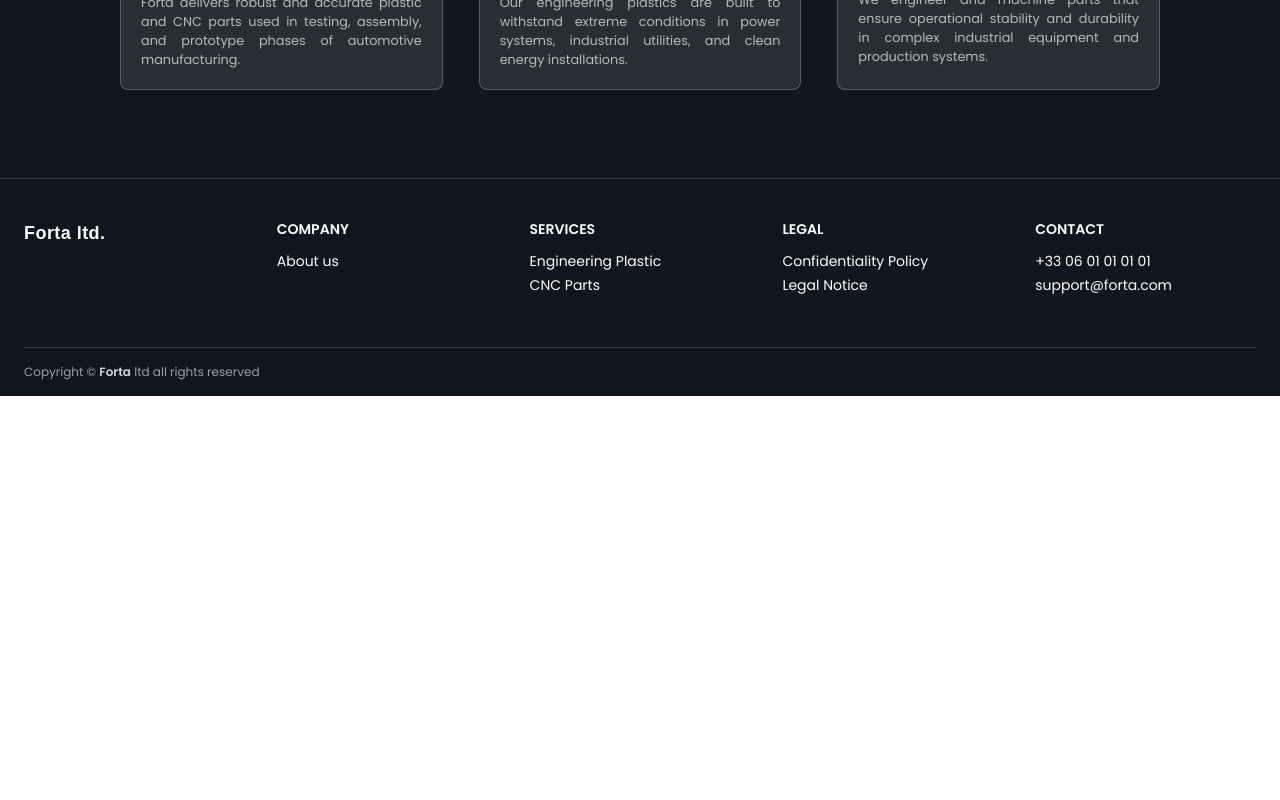
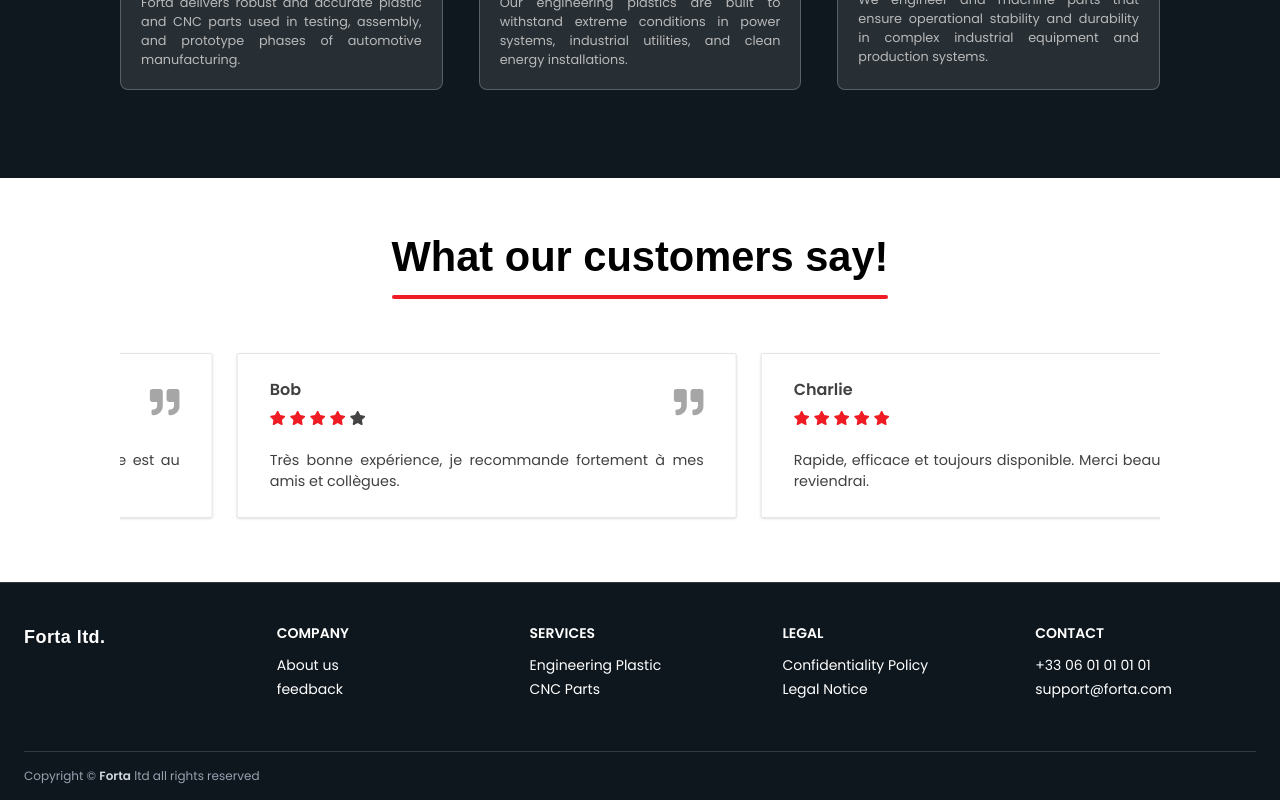
Before and after one commit to LouisJagueneau/Forta_Website, a React (Vite) app in the folder forta_website/: page / in a window 1280 px wide. Shown: the part 2611-3411 px from the top of the page. Before the commit the page ends 3007 px from the top, so only its background shows below. Built offline with nearby package versions, Linux system fonts and the light colour scheme; a web font is replaced by a local one.

Commit message:
Feedbacks infinite loop

```diff
--- a/forta_website/src/components/footer.jsx
+++ b/forta_website/src/components/footer.jsx
@@ -17,6 +17,7 @@ const Footer = () => {
           <h2 className="font-semibold mb-3 ">{t('footer_company_title')}</h2>
           <ul className="space-y-1">
             <li><Link to='/about' className="hover:underline cursor-pointer">{t('footer_about_us_link')}</Link></li>
+            <li><Link to='/feedback' className="hover:underline cursor-pointer">feedback</Link></li>
           </ul>
         </div>
 
--- a/forta_website/src/index.css
+++ b/forta_website/src/index.css
@@ -24,3 +24,16 @@
 .custom-pagination .swiper-pagination-bullet-active {
     background-color: #ec1c24;
 }
+
+@keyframes infinite-scroll {
+  0% {
+    transform: translateX(0);
+  }
+  100% {
+    transform: translateX(calc(-50% - 20px));
+  }
+}
+
+.infinite-scroll {
+  animation: infinite-scroll 40s linear infinite;
+}
--- a/forta_website/src/pages/home.jsx
+++ b/forta_website/src/pages/home.jsx
@@ -5,7 +5,7 @@ import CountUp from 'react-countup'
 import { useInView } from 'react-intersection-observer'
 import aboutImage from '../assets/About imag.png'
 import { CiForkAndKnife } from "react-icons/ci";
-import { FaArrowRight } from "react-icons/fa6";
+import { FaArrowRight, FaUpLong } from "react-icons/fa6";
 import { CiMedicalCross } from "react-icons/ci";
 import { SlEnergy } from "react-icons/sl";
 import { CiBoxes } from "react-icons/ci";
@@ -13,9 +13,18 @@ import { CiDeliveryTruck } from "react-icons/ci";
 import { IoSettingsOutline } from "react-icons/io5";
 import { Link } from 'react-router-dom'
 import { useTranslation } from 'react-i18next';
+import FeedbackCard from '../components/feedbackCard';
+import { useEffect, useRef } from 'react';
 
 function Home() {
 
+  const feedbacks = [
+    { name: "Alice", rating: 5, message: "Super service, j’ai adoré du début à la fin. L’équipe est au top." },
+    { name: "Bob", rating: 4, message: "Très bonne expérience, je recommande fortement à mes amis et collègues." },
+    { name: "Charlie", rating: 5, message: "Rapide, efficace et toujours disponible. Merci beaucoup ! Je reviendrai." },
+    { name: "Diana", rating: 3, message: "Bon, mais peut mieux faire. Quelques lenteurs dans le support technique." },
+    { name: "Eli", rating: 5, message: "Parfait. Rien à dire. Travail sérieux, délais respectés. Je suis ravi !" },
+  ];
   const { t } = useTranslation()
 
   const { ref: countRef, inView: countInView } = useInView({
@@ -298,6 +307,26 @@ function Home() {
 
         </div>
       </section>
+
+      {/* Feedback Section */}
+      <section className='w-full bg-[#ffffff] py-12'>
+        <div className="container mx-auto px-6 md:px-10 xl:px-30 2xl:px-50">
+          <div className='flex flex-col items-center gap-12'>
+            <h2 className='font-Stock_No_Bills text-[2.6rem] font-semibold text-black inline-block relative'>What our customers say!<span className='absolute bottom-[-10px] bg-[#ef1c24] h-1 w-[100%] left-0 rounded-full'></span></h2>
+
+            <div className='w-full overflow-x-hidden flex'>
+              <ul className='flex gap-6 py-4 infinite-scroll'>
+                {[...feedbacks, ...feedbacks].map((feedback, index) => (
+                  <li key={index} className='transition-transform duration-300 hover:scale-[1.02]'>
+                    <FeedbackCard  name={feedback.name} message={feedback.message} rating={feedback.rating} />
+                  </li>
+                ))}
+              </ul>
+            </div>
+
+          </div>
+        </div>
+      </section>
     </div>
   );
 }
```
